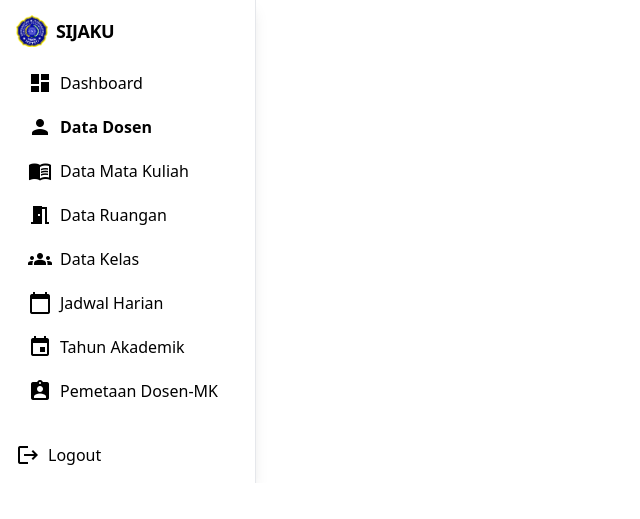
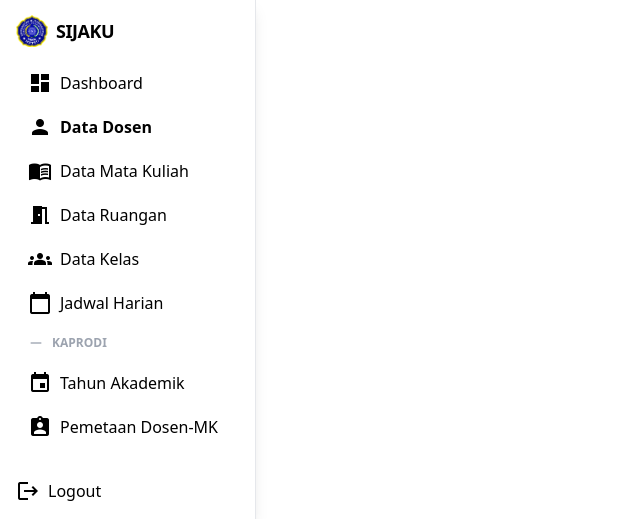
Before and after one commit to AmZaDin14/sijaku, a Django app: page /dashboard/dosen/ in a window 1280 px wide. Shown: the part 327-846 px from the top of the page, without its empty margins (0-640 px from the left). Before the commit the page ends 810 px from the top, so only its background shows below. Run offline with Django 5.2, Linux system fonts and the light colour scheme; a user stored in the database is signed in; tables that the repository leaves empty hold one stand-in row (values such as "Sample post"); some libraries are stand-ins or nearby versions.

Commit message:
Working Scheduler

```diff
--- a/sijaku/templates/sijaku/dashboard/base.html
+++ b/sijaku/templates/sijaku/dashboard/base.html
@@ -72,6 +72,12 @@
                             </li>
                         {% endif %}
                         {% if request.user.is_authenticated and request.user|is_kaprodi %}
+                            <li class="my-2">
+                                <div class="flex items-center gap-2 text-xs uppercase font-semibold text-gray-400 px-3 py-1">
+                                    <span class="material-icons text-base">horizontal_rule</span>
+                                    Kaprodi
+                                </div>
+                            </li>
                             <li>
                                 <a class="menu-item flex items-center gap-2 px-3 py-2 rounded-lg hover:bg-primary/20 transition{% if request.path == '/dashboard/tahunakademik/' %} bg-primary/10 font-bold text-primary{% endif %}"
                                    href="{% url 'tahunakademik_list' %}">
@@ -82,6 +88,20 @@
                                 <a class="menu-item flex items-center gap-2 px-3 py-2 rounded-lg hover:bg-primary/20 transition{% if request.path == '/dashboard/pemetaan/' %} bg-primary/10 font-bold text-primary{% endif %}"
                                    href="{% url 'pemetaan_list' %}">
                                     <span class="material-icons text-primary">assignment_ind</span> Pemetaan Dosen-MK
+                                </a>
+                            </li>
+                        {% endif %}
+                        {% if request.user.is_authenticated and request.user|is_wd1 %}
+                            <li class="my-2">
+                                <div class="flex items-center gap-2 text-xs uppercase font-semibold text-gray-400 px-3 py-1">
+                                    <span class="material-icons text-base">horizontal_rule</span>
+                                    WD 1
+                                </div>
+                            </li>
+                            <li>
+                                <a class="menu-item flex items-center gap-2 px-3 py-2 rounded-lg hover:bg-primary/20 transition{% if request.path == '/dashboard/jadwal/' %} bg-primary/10 font-bold text-primary{% endif %}"
+                                   href="{% url 'jadwal_master' %}">
+                                    <span class="material-icons text-primary">schedule</span> Jadwal Kuliah
                                 </a>
                             </li>
                         {% endif %}
--- a/sijaku/templatetags/sijaku_tags.py
+++ b/sijaku/templatetags/sijaku_tags.py
@@ -14,6 +14,14 @@ def is_kaprodi(user):
         return False
 
 
+@register.filter
+def is_wd1(user):
+    try:
+        return hasattr(user, "dosen") and user.dosen.jabatan.filter(nama="wd1").exists()
+    except Exception:
+        return False
+
+
 @register.filter(name="get_item")
 def get_item(dictionary, key):
     """
```
Also changed, not shown: sijaku/management/commands/buat_jadwal.py (+12 -5 lines).
